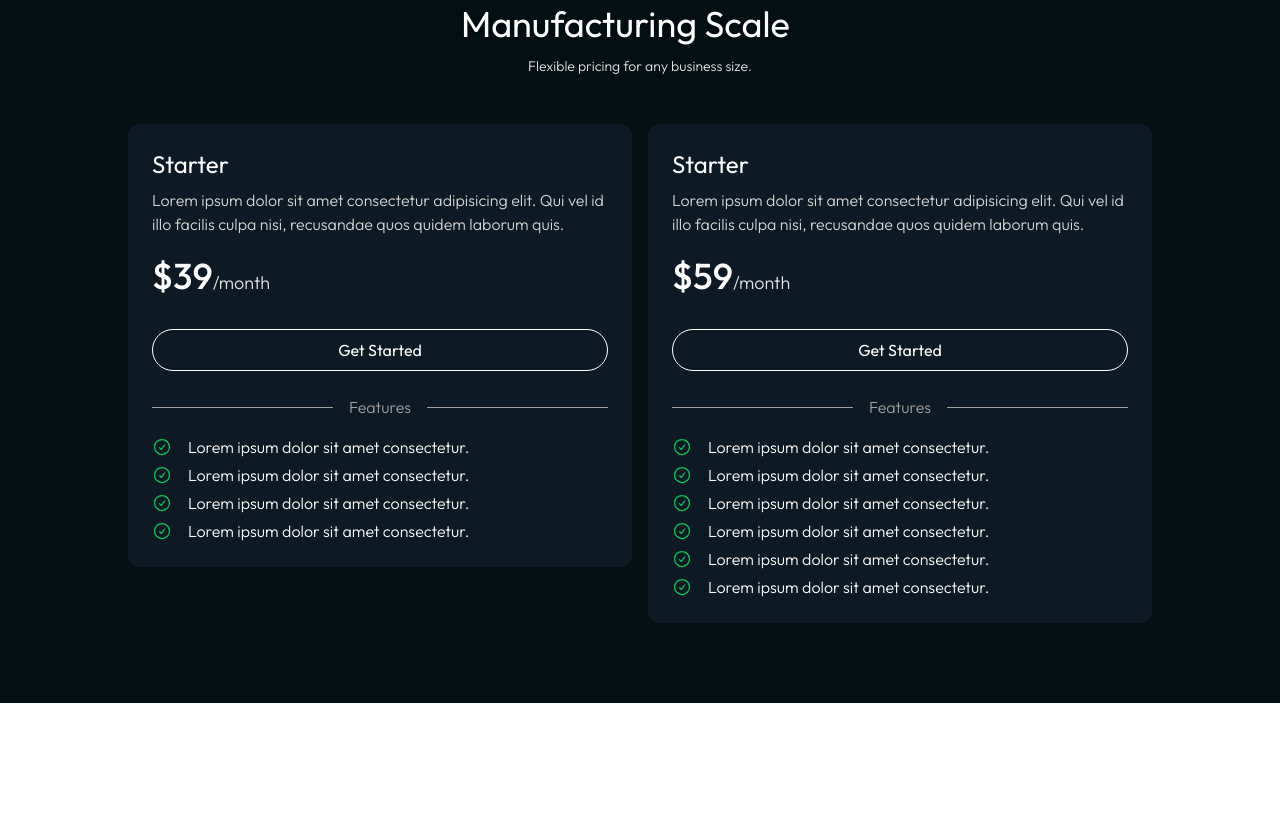
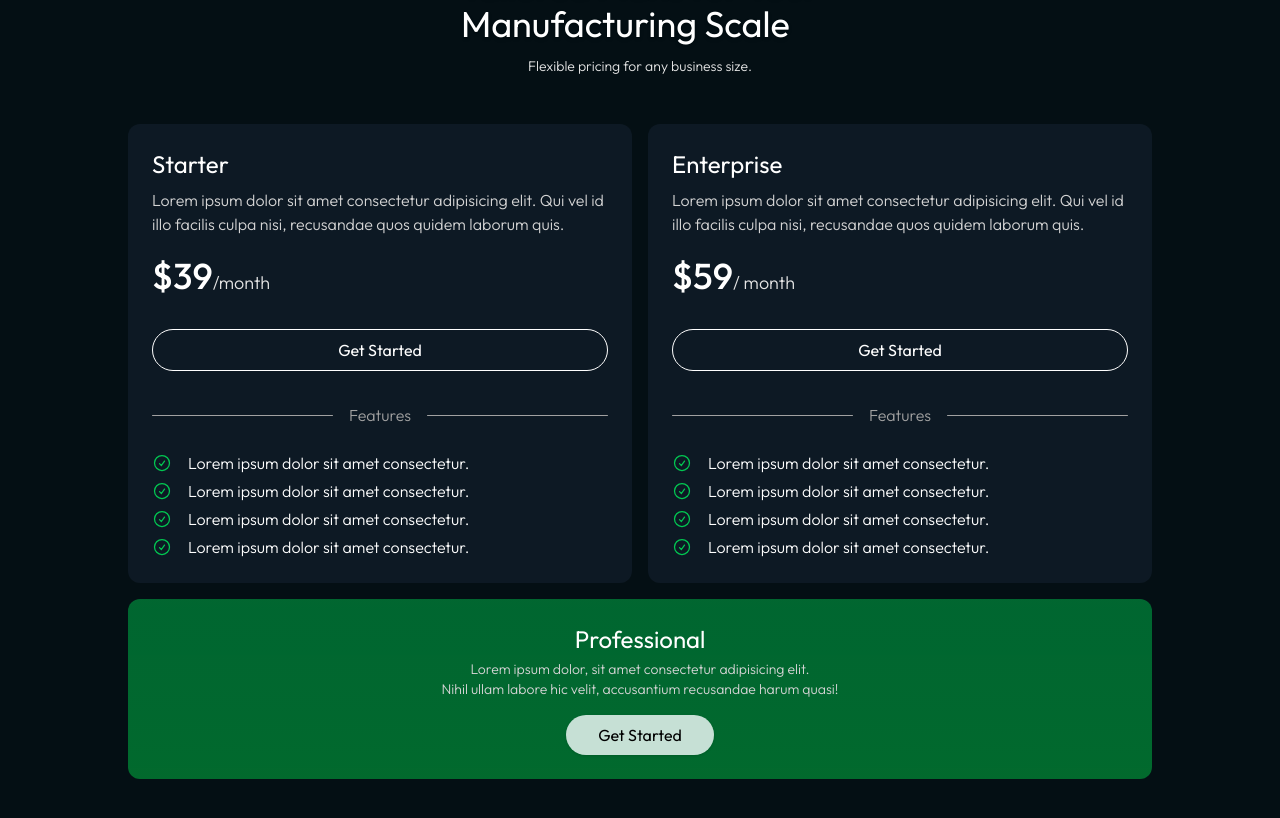
Before and after one commit to ValerieAttila09/NodeOps, a React (Vite) app: page / in a window 1280 px wide. Shown: the part 2824-3642 px from the top of the page. Before the commit the page ends 3527 px from the top, so only its background shows below. Built offline with nearby package versions, Linux system fonts and the light colour scheme.

Commit message:
committed

```diff
--- a/package.json
+++ b/package.json
@@ -24,7 +24,8 @@
     "react-dom": "^19.1.1",
     "react-router-dom": "^7.8.0",
     "readline": "^1.3.0",
-    "tailwindcss": "^4.1.11"
+    "tailwindcss": "^4.1.11",
+    "tailwindcss-patterns": "^0.1.2"
   },
   "devDependencies": {
     "@eslint/js": "^9.33.0",
--- a/src/components/LandingPage.jsx
+++ b/src/components/LandingPage.jsx
@@ -288,8 +288,8 @@ export function LandingPagePlans() {
         <p className="text-sm outfit-thin text-neutral-200">Flexible pricing for any business size.</p>
       </div>
 
-      <div className="flex items-start justify-center mx-auto max-w-5xl gap-4">
-        <div className="h-full rounded-xl p-6 bg-slate-800/40">
+      <div className="grid grid-cols-2 mx-auto max-w-5xl gap-4">
+        <div className="col-span-1 h-full rounded-xl p-6 bg-slate-800/40">
           <h1 className="text-2xl text-white outfit-regular mb-2">Starter</h1>
           <p className="text-md text-neutral-300 mb-5">Lorem ipsum dolor sit amet consectetur adipisicing elit. Qui vel id illo facilis culpa nisi, recusandae quos quidem laborum quis.</p>
 
@@ -300,13 +300,13 @@ export function LandingPagePlans() {
 
           <button className="w-full my-6 rounded-full bg-transparent border border-white p-2 text-white outfit-regular hover:bg-neutral-900/40 hover:shadow-md transition-all">Get Started</button>
 
-          <div className="w-full flex items-center gap-4 justify-center">
+          <div className="w-full my-2 flex items-center gap-4 justify-center">
             <div className="w-full bg-neutral-400 h-[1px] rounded-full"></div>
             <p className="text-neutral-400">Features</p>
             <div className="w-full bg-neutral-400 h-[1px] rounded-full"></div>
           </div>
 
-          <ul className="mt-4 grid gap-1">
+          <ul className="mt-6 grid gap-1">
             <li className="flex items-center gap-4">
               <svg xmlns="http://www.w3.org/2000/svg" fill="none" viewBox="0 0 24 24" strokeWidth={1.5} stroke="currentColor" className="size-5 text-green-500">
                 <path strokeLinecap="round" strokeLinejoin="round" d="M9 12.75 11.25 15 15 9.75M21 12a9 9 0 1 1-18 0 9 9 0 0 1 18 0Z" />
@@ -334,36 +334,24 @@ export function LandingPagePlans() {
           </ul>
 
         </div>
-        <div className="h-full rounded-xl p-6 bg-slate-800/40">
-          <h1 className="text-2xl text-white outfit-regular mb-2">Starter</h1>
+        <div className="col-span-1 h-full rounded-xl p-6 bg-slate-800/40">
+          <h1 className="text-2xl text-white outfit-regular mb-2">Enterprise</h1>
           <p className="text-md text-neutral-300 mb-5">Lorem ipsum dolor sit amet consectetur adipisicing elit. Qui vel id illo facilis culpa nisi, recusandae quos quidem laborum quis.</p>
 
           <h1 className="text-4xl mb-2 text-white outfit-medium">
             <span>$59</span>
-            <span className="text-lg outfit-thin text-neutral-200">/month</span>
+            <span className="text-lg outfit-thin text-neutral-200">/ month</span>
           </h1>
 
           <button className="w-full my-6 rounded-full bg-transparent border border-white p-2 text-white outfit-regular hover:bg-neutral-900/40 hover:shadow-md transition-all">Get Started</button>
 
-          <div className="w-full flex items-center gap-4 justify-center">
+          <div className="w-full my-2 flex items-center gap-4 justify-center">
             <div className="w-full bg-neutral-400 h-[1px] rounded-full"></div>
             <p className="text-neutral-400">Features</p>
             <div className="w-full bg-neutral-400 h-[1px] rounded-full"></div>
           </div>
 
-          <ul className="mt-4 grid gap-1">
-            <li className="flex items-center gap-4">
-              <svg xmlns="http://www.w3.org/2000/svg" fill="none" viewBox="0 0 24 24" strokeWidth={1.5} stroke="currentColor" className="size-5 text-green-500">
-                <path strokeLinecap="round" strokeLinejoin="round" d="M9 12.75 11.25 15 15 9.75M21 12a9 9 0 1 1-18 0 9 9 0 0 1 18 0Z" />
-              </svg>
-              <p className="text-white text-md">Lorem ipsum dolor sit amet consectetur.</p>
-            </li>
-            <li className="flex items-center gap-4">
-              <svg xmlns="http://www.w3.org/2000/svg" fill="none" viewBox="0 0 24 24" strokeWidth={1.5} stroke="currentColor" className="size-5 text-green-500">
-                <path strokeLinecap="round" strokeLinejoin="round" d="M9 12.75 11.25 15 15 9.75M21 12a9 9 0 1 1-18 0 9 9 0 0 1 18 0Z" />
-              </svg>
-              <p className="text-white text-md">Lorem ipsum dolor sit amet consectetur.</p>
-            </li>
+          <ul className="mt-6 grid gap-1">
             <li className="flex items-center gap-4">
               <svg xmlns="http://www.w3.org/2000/svg" fill="none" viewBox="0 0 24 24" strokeWidth={1.5} stroke="currentColor" className="size-5 text-green-500">
                 <path strokeLinecap="round" strokeLinejoin="round" d="M9 12.75 11.25 15 15 9.75M21 12a9 9 0 1 1-18 0 9 9 0 0 1 18 0Z" />
@@ -391,6 +379,11 @@ export function LandingPagePlans() {
           </ul>
 
         </div>
+        <div className="col-span-2 h-full rounded-xl p-6 bg-gradient-to-t from-green-600/60 to-green-800 flex flex-col items-center justify-center">
+          <h1 className="text-2xl mb-1 text-white outfit-regular">Professional</h1>
+          <p className="text-sm mb-4 text-center text-neutral-300">Lorem ipsum dolor, sit amet consectetur adipisicing elit. <br/> Nihil ullam labore hic velit, accusantium recusandae harum quasi!</p>
+          <button className="px-8 py-2 outfit-regular rounded-full bg-[#f8feff]/80 shadow-sm hover:bg-white hover:shadow-lg transition-all">Get Started</button>
+        </div>
       </div>
     </div>
   )
--- a/src/index.css
+++ b/src/index.css
@@ -1 +1 @@
-@import 'tailwindcss';
+@import 'tailwindcss'
```
Also changed, not shown: 1 other file (tests, documents, lock files or other folders).
